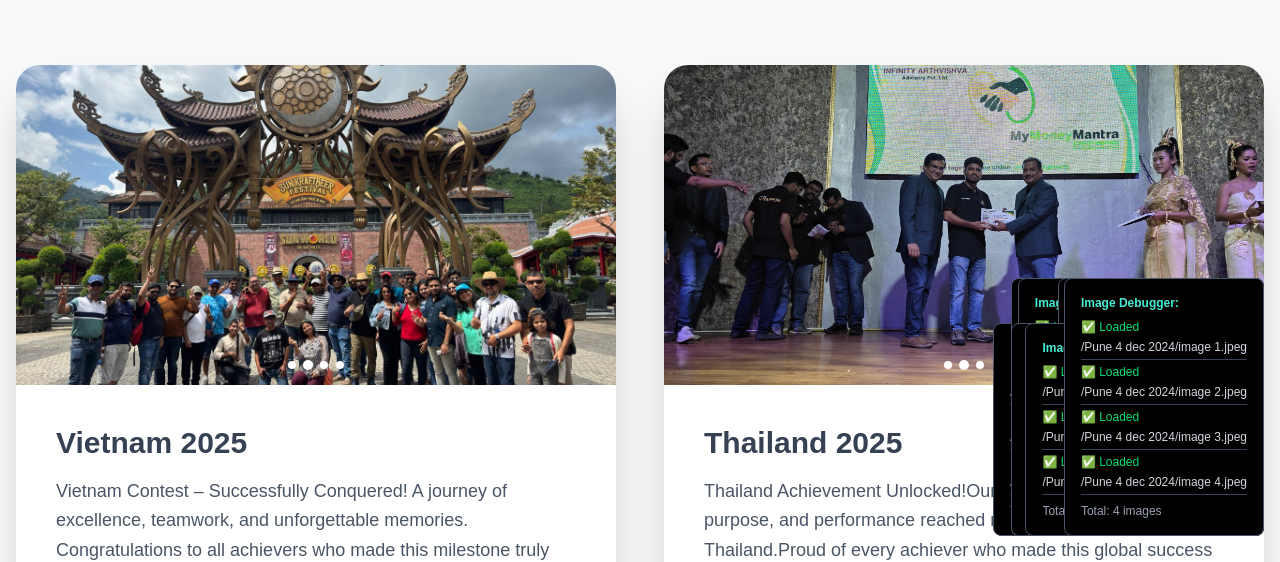
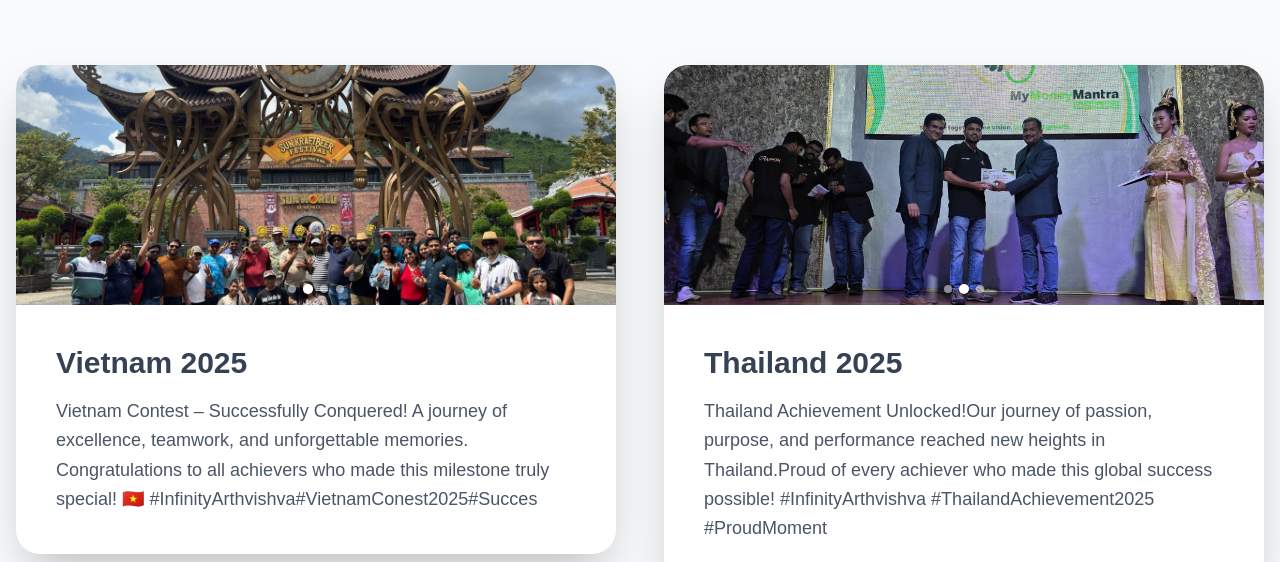
Before and after one commit to dipali1428/real-estate-web-portal, a Next.js app: page /page/event in a window 1280 px wide. Shown: the part 248-810 px from the top of the page. Built offline with nearby package versions, Linux system fonts and the light colour scheme; no server answers.

Commit message:
reverted debugging

```diff
--- a/app/page/event/page.tsx
+++ b/app/page/event/page.tsx
@@ -1,6 +1,7 @@
 "use client";
 
 import React, { useEffect, useRef, useState } from "react";
+import { ImageCarousel } from "../../component/ImageCarousel";
 import { eventsByYear, Event } from "../../data/events";
 import { successContests } from "../../data/contests";
 import { getEventImages } from "../../data/eventImages";
@@ -54,104 +55,7 @@ const LazyLoad: React.FC<LazyLoadProps> = ({
   );
 };
 
-// Image Carousel Component with Error Handling
-interface ImageCarouselProps {
-  images: string[];
-  alt: string;
-  delay: number;
-  onError?: () => void;
-}
-
-const ImageCarousel: React.FC<ImageCarouselProps> = ({
-  images,
-  alt,
-  delay,
-  onError
-}) => {
-  const [currentIndex, setCurrentIndex] = useState(0);
-  const [loadedImages, setLoadedImages] = useState<Set<number>>(new Set());
-  const [failedImages, setFailedImages] = useState<Set<number>>(new Set());
-
-  useEffect(() => {
-    const interval = setInterval(() => {
-      setCurrentIndex((prevIndex) =>
-        prevIndex === images.length - 1 ? 0 : prevIndex + 1
-      );
-    }, delay);
-
-    return () => clearInterval(interval);
-  }, [images.length, delay]);
-
-  const handleImageError = (index: number) => {
-    console.error(`Failed to load image: ${images[index]}`);
-    setFailedImages(prev => new Set(prev).add(index));
-
-    // If all images fail, trigger the error callback
-    if (failedImages.size + 1 === images.length) {
-      onError?.();
-    }
-  };
-
-  const handleImageLoad = (index: number) => {
-    setLoadedImages(prev => new Set(prev).add(index));
-  };
-
-  // Filter out failed images
-  const validImages = images.filter((_, index) => !failedImages.has(index));
-
-  // If no valid images, show error
-  if (validImages.length === 0) {
-    return (
-      <div className="h-64 md:h-80 bg-gray-200 rounded-t-2xl flex items-center justify-center">
-        <div className="text-gray-500 text-center">
-          <div className="text-lg mb-2">No images available</div>
-          <div className="text-sm text-gray-400">Failed to load event images</div>
-        </div>
-      </div>
-    );
-  }
-
-  return (
-    <div className="relative h-64 md:h-80 bg-gray-100 rounded-t-2xl overflow-hidden">
-      {validImages.map((image, index) => (
-        <img
-          key={index}
-          src={image}
-          alt={`${alt} ${index + 1}`}
-          className={`absolute top-0 left-0 w-full h-full object-cover transition-opacity duration-500 ${
-            index === currentIndex ? 'opacity-100' : 'opacity-0'
-          }`}
-          onError={() => handleImageError(index)}
-          onLoad={() => handleImageLoad(index)}
-        />
-      ))}
-
-      {/* Loading indicator */}
-      {loadedImages.size === 0 && validImages.length > 0 && (
-        <div className="absolute inset-0 flex items-center justify-center bg-gray-200">
-          <div className="text-gray-400">Loading image...</div>
-        </div>
-      )}
-
-      {/* Image indicators */}
-      {validImages.length > 1 && (
-        <div className="absolute bottom-4 left-1/2 transform -translate-x-1/2 flex space-x-2">
-          {validImages.map((_, index) => (
-            <button
-              key={index}
-              className={`w-2 h-2 rounded-full transition-all ${
-                index === currentIndex ? 'bg-white scale-125' : 'bg-white bg-opacity-50'
-              }`}
-              onClick={() => setCurrentIndex(index)}
-            />
-          ))}
-        </div>
-      )}
-    </div>
-  );
-};
-
-// Lazy Image Carousel component with enhanced error handling
+// Lazy Image Carousel component
 interface LazyImageCarouselProps {
   images: string[];
   alt: string;
@@ -164,16 +68,7 @@ const LazyImageCarousel: React.FC<LazyImageCarouselProps> = ({
   delay
 }) => {
   const [isVisible, setIsVisible] = useState(false);
-  const [imageError, setImageError] = useState(false);
-  const [retryCount, setRetryCount] = useState(0);
   const ref = useRef<HTMLDivElement>(null);
-
-  // Reset error state when images change or component becomes visible
-  useEffect(() => {
-    if (isVisible) {
-      setImageError(false);
-    }
-  }, [images, isVisible]);
 
   useEffect(() => {
     const observer = new IntersectionObserver(
@@ -197,111 +92,15 @@ const LazyImageCarousel: React.FC<LazyImageCarouselProps> = ({
     };
   }, []);
 
-  const handleRetry = () => {
-    setImageError(false);
-    setRetryCount(prev => prev + 1);
-  };
-
   return (
     <div ref={ref}>
       {isVisible ? (
-        imageError ? (
-          <div className="h-64 md:h-80 bg-gray-200 rounded-t-2xl flex items-center justify-center">
-            <div className="text-gray-500 text-center">
-              <div className="text-lg mb-2">Failed to load images</div>
-              <div className="text-sm text-gray-400 mb-4">
-                {retryCount > 0 ? `Retry attempt ${retryCount}` : 'Check your connection'}
-              </div>
-              <button
-                onClick={handleRetry}
-                className="px-4 py-2 bg-teal-500 text-white rounded-lg hover:bg-teal-600 transition-colors"
-              >
-                Retry Loading
-              </button>
-            </div>
-          </div>
-        ) : (
-          <ImageCarousel
-            key={retryCount} // Force re-render on retry
-            images={images}
-            alt={alt}
-            delay={delay}
-            onError={() => setImageError(true)}
-          />
-        )
+        <ImageCarousel images={images} alt={alt} delay={delay} />
       ) : (
         <div className="h-64 md:h-80 bg-gray-200 rounded-t-2xl animate-pulse flex items-center justify-center">
           <div className="text-gray-400">Loading images...</div>
         </div>
       )}
-    </div>
-  );
-};
-
-// Image Debugger Component (Remove in production)
-interface ImageDebuggerProps {
-  images: string[];
-}
-
-const ImageDebugger: React.FC<ImageDebuggerProps> = ({ images }) => {
-  const [status, setStatus] = useState<{ [key: string]: string }>({});
-
-  // Utility function to check if image exists
-  const checkImageExists = async (url: string): Promise<boolean> => {
-    try {
-      // For data URLs, they're always valid
-      if (url.startsWith('data:')) return true;
-
-      // For external URLs, check if they exist
-      const response = await fetch(url, { method: 'HEAD', mode: 'no-cors' });
-      return true; // If we get here, the request didn't fail (CORS might block but image might still exist)
-    } catch (error) {
-      console.error(`Image check failed for ${url}:`, error);
-      return false;
-    }
-  };
-
-  useEffect(() => {
-    const verifyImages = async () => {
-      const newStatus: { [key: string]: string } = {};
-
-      for (const image of images) {
-        try {
-          // Quick check - if it's a relative path, it might need the base URL in production
-          if (image.startsWith('/') && !image.startsWith('//') && process.env.NODE_ENV === 'production') {
-            newStatus[image] = '⚠️ Relative path in production';
-          } else {
-            const exists = await checkImageExists(image);
-            newStatus[image] = exists ? '✅ Loaded' : '❌ Failed';
-          }
-        } catch (error) {
-          newStatus[image] = '❌ Error checking';
-        }
-      }
-
-      setStatus(newStatus);
-    };
-
-    verifyImages();
-  }, [images]);
-
-  // Don't show debugger in production
-  if (process.env.NODE_ENV === 'production') return null;
-
-  return (
-    <div className="fixed bottom-4 right-4 bg-black bg-opacity-90 text-white p-4 rounded-lg text-xs max-w-sm z-50 border border-gray-600">
-      <div className="font-bold mb-2 text-teal-300">Image Debugger:</div>
-      {Object.entries(status).map(([image, status]) => (
-        <div key={image} className="mb-1 border-b border-gray-700 pb-1 last:border-b-0">
-          <span className={status.includes('✅') ? 'text-green-400' : status.includes('❌') ? 'text-red-400' : 'text-yellow-400'}>
-            {status}
-          </span>
-          <div className="truncate text-gray-300 mt-1">{image}</div>
-        </div>
-      ))}
-      <div className="mt-2 text-gray-400 text-xs">
-        Total: {images.length} images
-      </div>
     </div>
   );
 };
@@ -315,23 +114,6 @@ interface YouTubeVideoProps {
 
 const YouTubeVideo: React.FC<YouTubeVideoProps> = ({ videoId, title }) => {
   const [isLoaded, setIsLoaded] = useState(false);
-  const [hasError, setHasError] = useState(false);
-
-  const handleError = () => {
-    console.error(`Failed to load YouTube video: ${videoId}`);
-    setHasError(true);
-  };
-
-  if (hasError) {
-    return (
-      <div className="relative w-full h-0 pb-[56.25%] rounded-2xl overflow-hidden bg-gray-200 flex items-center justify-center">
-        <div className="text-center text-gray-500">
-          <div className="text-lg mb-2">Failed to load video</div>
-          <div className="text-sm">YouTube video unavailable</div>
-        </div>
-      </div>
-    );
-  }
 
   return (
     <div className="relative w-full h-0 pb-[56.25%] rounded-2xl overflow-hidden shadow-2xl hover:shadow-3xl transition-all duration-300 hover:scale-105">
@@ -348,7 +130,6 @@ const YouTubeVideo: React.FC<YouTubeVideoProps> = ({ videoId, title }) => {
         allow="accelerometer; autoplay; clipboard-write; encrypted-media; gyroscope; picture-in-picture"
         allowFullScreen
         onLoad={() => setIsLoaded(true)}
-        onError={handleError}
       />
     </div>
   );
@@ -466,9 +247,6 @@ const EventMonthSection: React.FC<EventMonthSectionProps> = ({ month, events })
           return (
             <LazyLoad key={idx} rootMargin="100px">
               <div className="bg-white rounded-2xl shadow-lg hover:shadow-2xl overflow-hidden transition-transform duration-300 hover:scale-105">
-                {/* Debugger for images */}
-                <ImageDebugger images={getEventImages(event)} />
-
                 {/* Lazy Image Carousel for Events */}
                 <LazyImageCarousel
                   images={getEventImages(event)}
@@ -521,6 +299,8 @@ const EventSection: React.FC = () => {
     <section className="bg-gray-50">
       <div className="container mx-auto px-4 py-20">
 
+
+
         {/* ===== Success Contest Section ===== */}
         <div className="mb-20">
           <div className="text-center mb-16">
@@ -538,9 +318,6 @@ const EventSection: React.FC = () => {
               {successContests.map((contest, idx) => (
                 <LazyLoad key={idx} rootMargin="150px">
                   <div className="bg-white rounded-3xl shadow-2xl hover:shadow-3xl overflow-hidden transition-all duration-300 hover:scale-105">
-                    {/* Debugger for contest images */}
-                    <ImageDebugger images={contest.images || [contest.img]} />
-
                     {/* Lazy Image Carousel with actual multiple images */}
                     <LazyImageCarousel
                       images={contest.images || [contest.img]}
```
